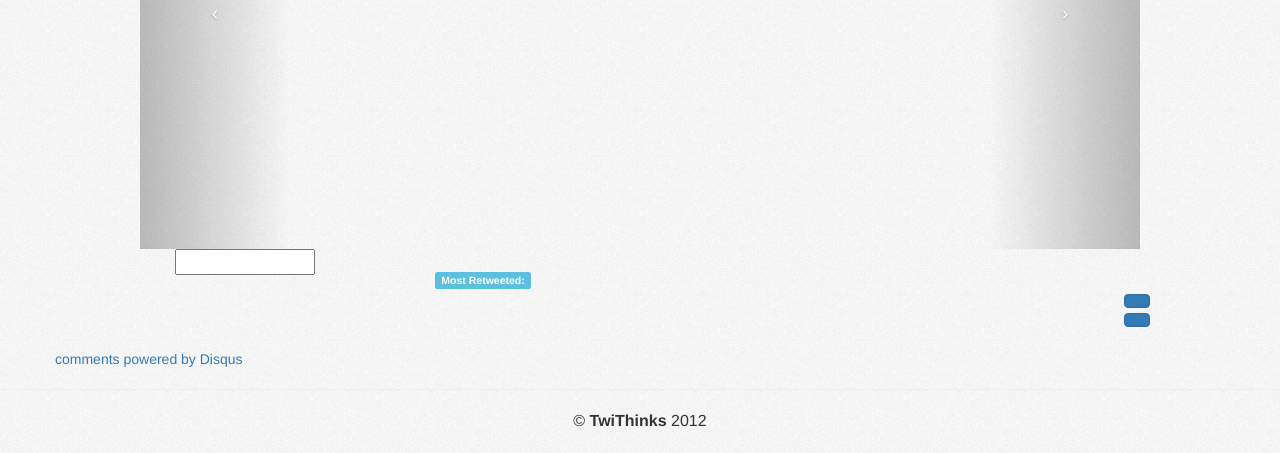
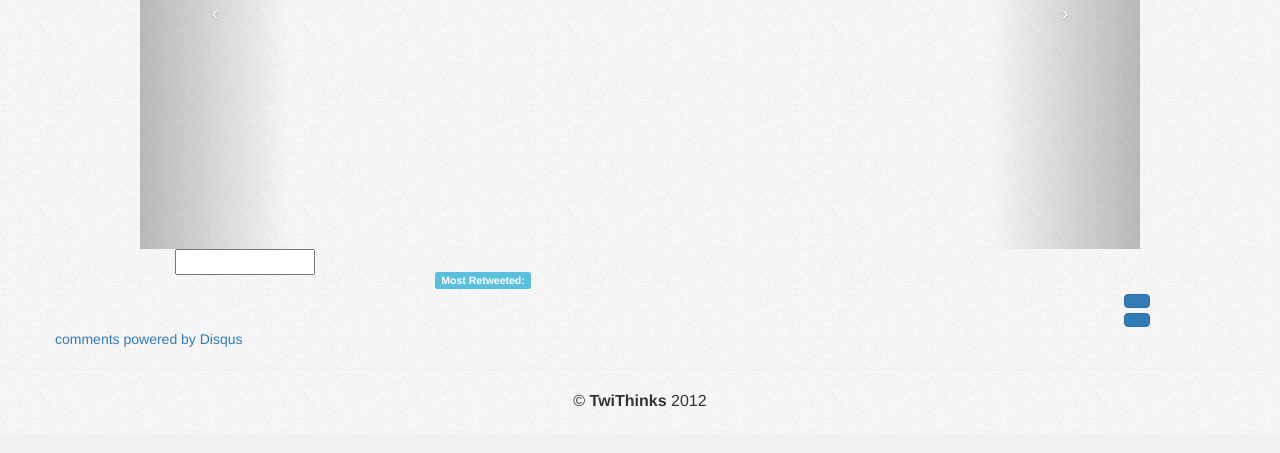
Before and after one commit to zhangkangj/twitwi_web, a Flask app: page / in a window 1280 px wide. Shown: the part 366-819 px from the top of the page. After the commit the page ends 798 px from the top, so only its background shows below. Run offline with Flask 2, Linux system fonts and the light colour scheme; data that the repository does not hold is empty; some libraries are stand-ins or nearby versions.

Commit message:
fix to comment and carousael overlapping issue

```diff
--- a/WebContent/static/css/index.css
+++ b/WebContent/static/css/index.css
@@ -31,7 +31,6 @@ body {
 
 #myCarousel {
 	width: 1000px;
-	height:500px;
 	margin-left: auto;
   	margin-right: auto;
 }
@@ -103,6 +102,7 @@ body {
   stroke-width: 1.5px;
   transition: opacity 0.5s ease-in-out, stroke 0.4s ease-in-out, fill 0.5s ease-in-out;
   -moz-transition: opacity 0.5s ease-in-out, stroke 0.4s ease-in-out, fill 0.5s ease-in-out;
+  -ms-transition: opacity 0.5s ease-in-out, stroke 0.4s ease-in-out, fill 0.5s ease-in-out;
   -webkit-transition: opacity 0.5s ease-in-out, stroke 0.4s ease-in-out, fill 0.5s ease-in-out;
   -o-transition: opacity 0.5s ease-in-out, stroke 0.4s ease-in-out, fill 0.5s ease-in-out;
 }
@@ -128,6 +128,11 @@ body {
   font: 12px sans-serif;
 }
 
+#disqus_thread {
+	width: 1000px;
+	margin: 0 auto 20px auto;
+}
+
 .footer {
 	font-size: 16px;
 	margin-bottom: 20px;
--- a/WebContent/templates/index.html
+++ b/WebContent/templates/index.html
@@ -171,12 +171,6 @@
 			</div>
 		</div>
 
-		<style>
-			#disqus_thread {
-				width: 1000px;
-				margin: 40px auto 20px auto;
-			}
-		</style>
 		<div id="disqus_thread"></div>
         <script type="text/javascript">
             /* * * CONFIGURATION VARIABLES: EDIT BEFORE PASTING INTO YOUR WEBPAGE * * */
```
